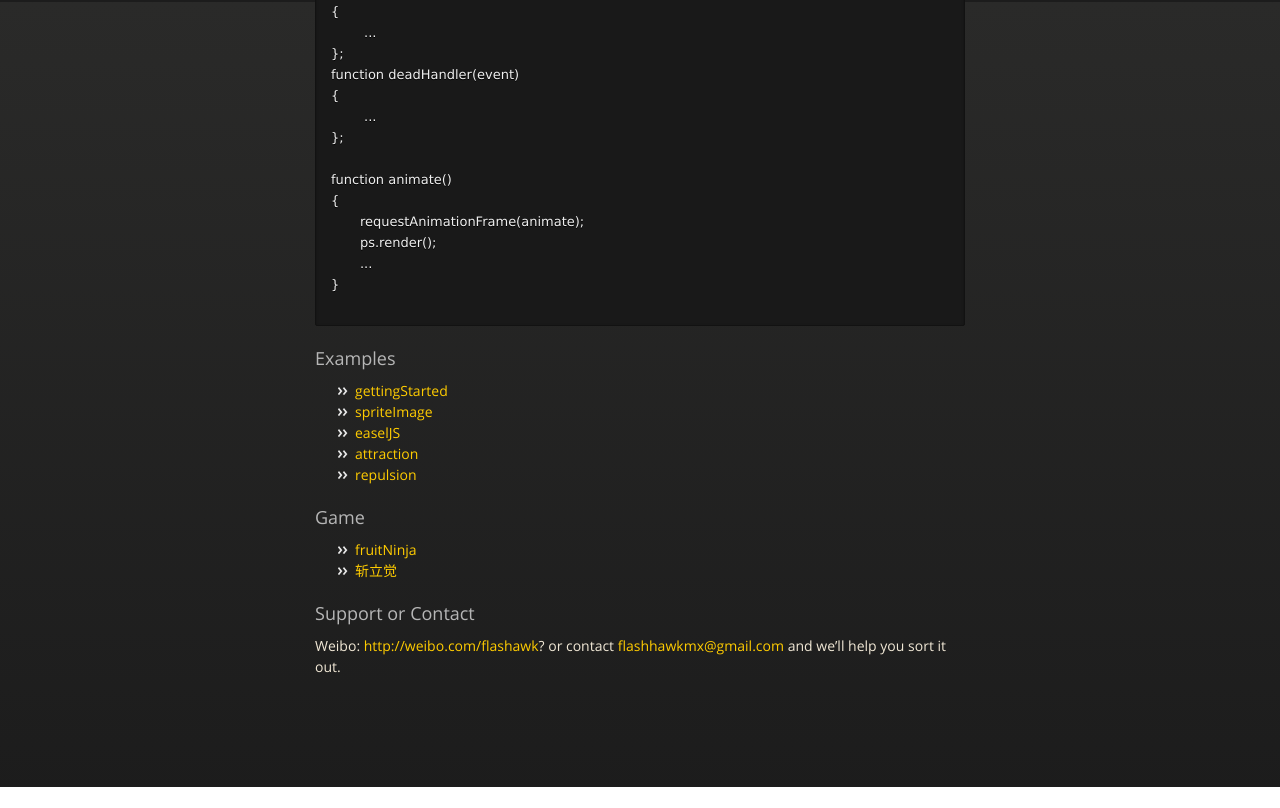
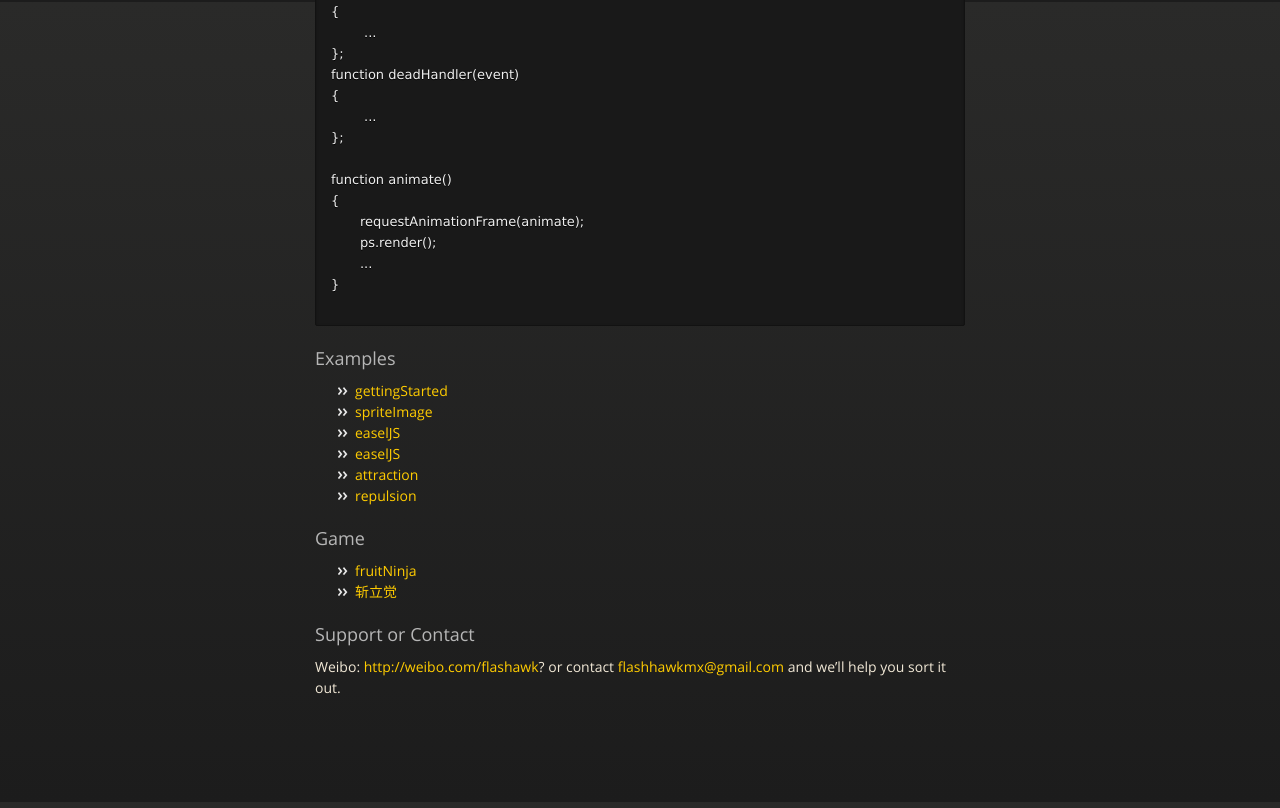
Before and after one commit to flashhawk/spp.js, a plain HTML site: page index.html in a window 1280 px wide. Shown: the part 798-1606 px from the top of the page. Before the commit the page ends 1585 px from the top, so only its background shows below. Drawn offline with nearby package versions, Linux system fonts and the light colour scheme.

Commit message:
update pixi example

```diff
--- a/index.html
+++ b/index.html
@@ -91,6 +91,7 @@ function animate()
 <li><a href="http://flashhawk.github.com/spp.js/examples/gettingStarted/">gettingStarted</a></li>
 <li><a href="http://flashhawk.github.com/spp.js/examples/spriteImage/">spriteImage</a></li>
 <li><a href="http://flashhawk.github.com/spp.js/examples/easelJS/">easelJS</a></li>
+<li><a href="http://flashhawk.github.com/spp.js/examples/pixi/">easelJS</a></li>
 <li><a href="http://flashhawk.github.com/spp.js/examples/attraction/">attraction</a></li>
 <li><a href="http://flashhawk.github.com/spp.js/examples/repulsion/">repulsion</a></li>
 </ul><h3>
```
